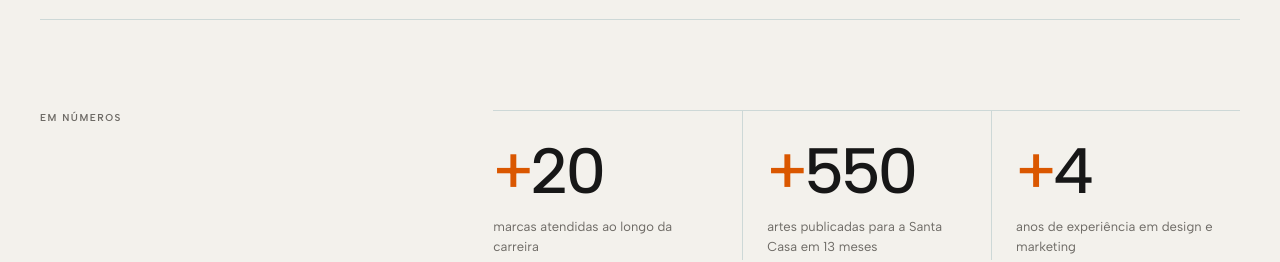
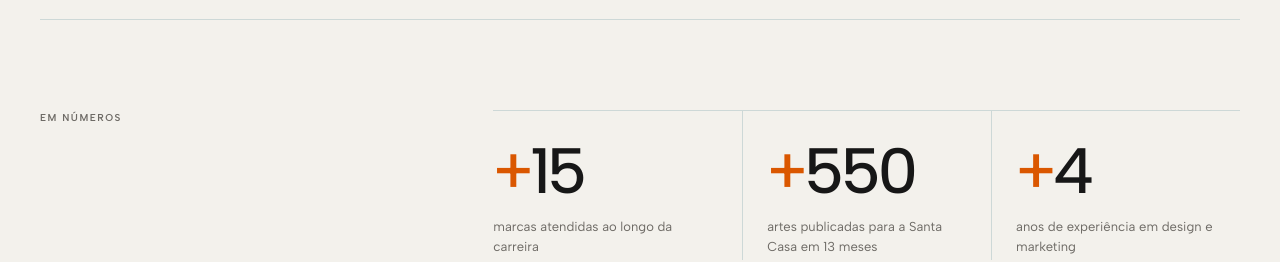
Before and after one commit to heitormatosdesign/heitormatosdesign.github.io, a plain HTML site: page curriculo.html in a window 1280 px wide. Shown: the part 920-1182 px from the top of the page. Drawn offline with Linux system fonts and the light colour scheme.

Commit message:
Ajusta número de marcas para +15
Co-Authored-By: Claude Opus 5.5 <noreply@anthropic.com>

```diff
--- a/curriculo.html
+++ b/curriculo.html
@@ -413,7 +413,7 @@
 
             <ul class="stats stats-career">
                 <li class="stat">
-                    <strong class="stat-number"><span class="stat-prefix">+</span><span data-count="20">20</span></strong>
+                    <strong class="stat-number"><span class="stat-prefix">+</span><span data-count="15">15</span></strong>
                     <span class="stat-label">marcas atendidas ao longo da carreira</span>
                 </li>
                 <li class="stat">
```
Also changed, not shown: index.html (+1 -1 lines).
